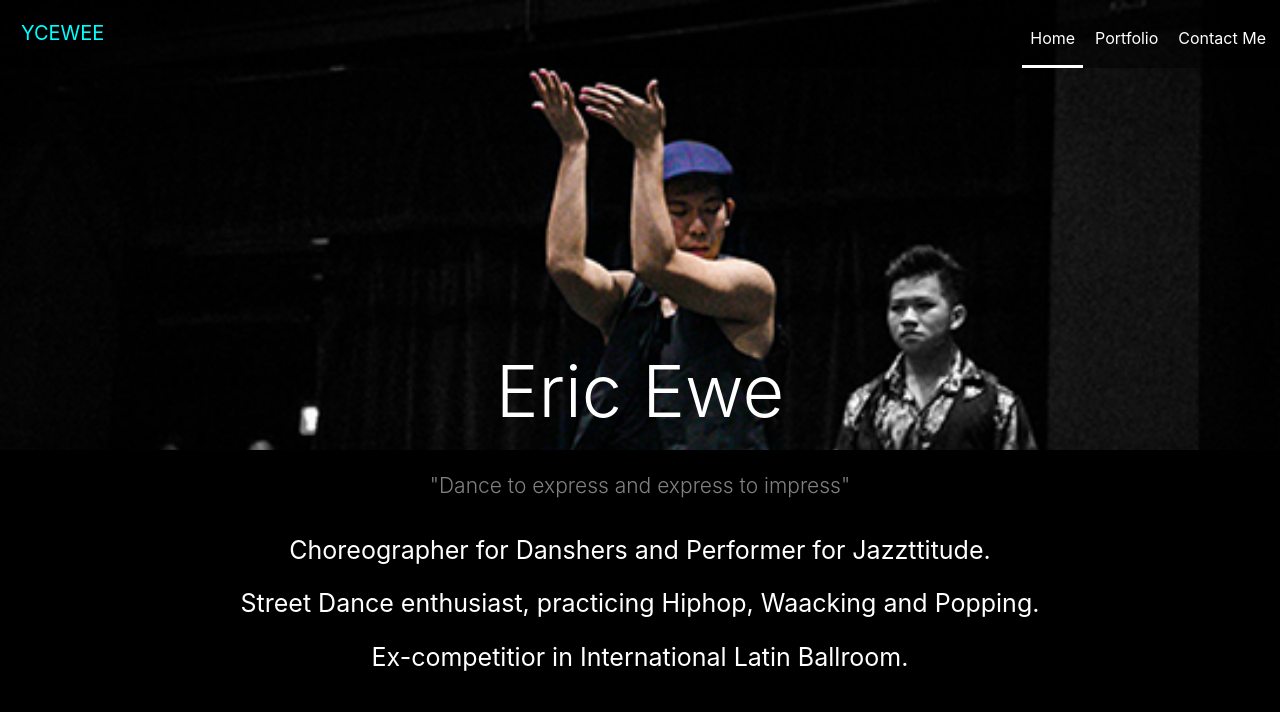
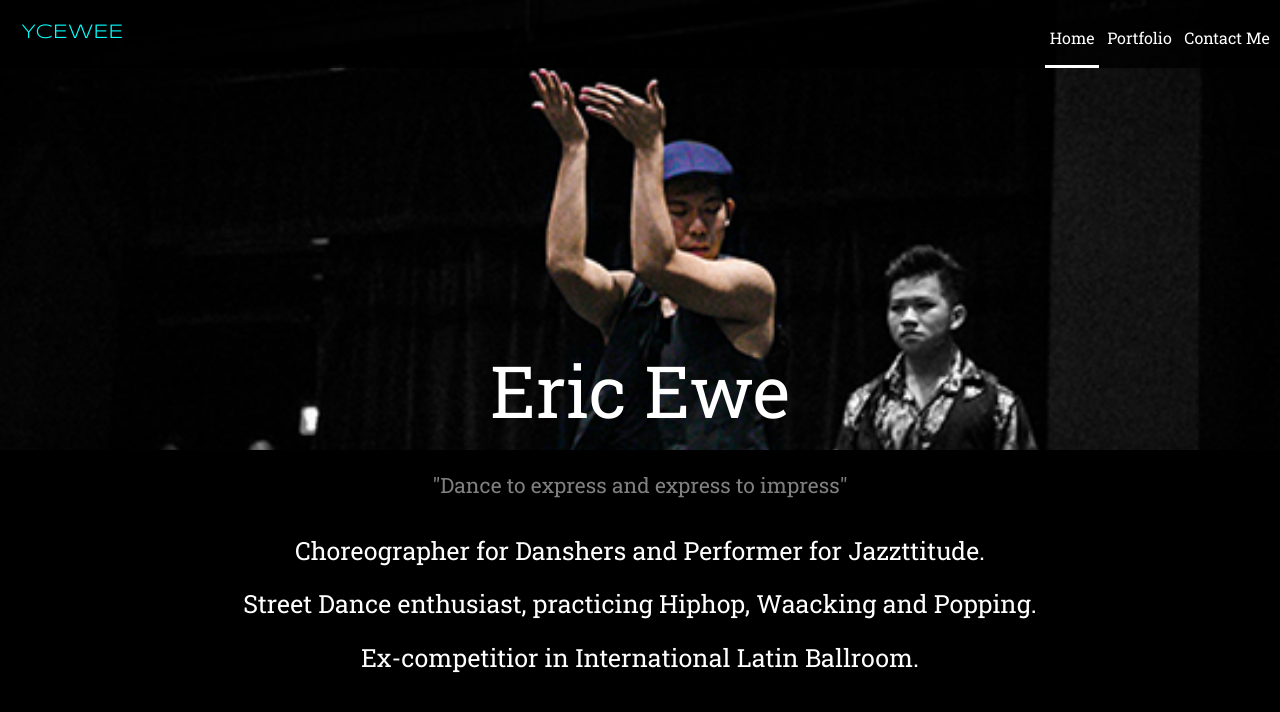
Before and after one commit to ycewe/CS3240-Boostrap-Lab, a website: page app/index.html in a window 1280 px wide. Drawn offline with nearby package versions, Linux system fonts and the light colour scheme.

Commit message:
Change font and final touches

```diff
--- a/app/index.html
+++ b/app/index.html
@@ -5,6 +5,7 @@
       <meta name="viewport" content="width=device-width, initial-scale=1.0">
       <link href="resources/css/bootstrap.css" rel="stylesheet">
       <link href="resources/css/main.css" rel="stylesheet">
+      <link href="https://fonts.googleapis.com/css?family=Roboto+Slab|Syncopate" rel="stylesheet">
     </head>
     <body>
       <nav id="header" class="navbar navbar-toggleable-md navbar-light fixed-top">
--- a/app/resources/css/main.css
+++ b/app/resources/css/main.css
@@ -1,5 +1,6 @@
 body {
   background-color: black;
+  font-family: 'Roboto Slab', serif;
 }
 
 #page-body {
@@ -14,7 +15,7 @@ body {
 }
 
 #header {
-  background-color: rgba(0, 0, 0, 0.5);
+  background-color: rgba(0, 0, 0, 0.8);
   padding-bottom: 0;
   padding-left: 6px;
   padding-right: 6px;
@@ -119,14 +120,18 @@ body {
 }
 
 #clear-form {
-  margin-top: 10px;
   padding-left: 28px;
   padding-right: 28px;
+}
+
+#submit-form, #clear-form {
+  margin: 5px;
 }
 
 .navbar-brand {
   padding-left: 10px;
   margin-bottom: 10px;
+  font-family: 'Syncopate', sans-serif;
 }
 
 .navbar-light .navbar-brand, .navbar-light .navbar-toggler {
@@ -153,7 +158,7 @@ a {
 }
 
 .nav-link {
-  padding: 0.5em 0.5em;
+  padding: 0.5em 0.27em;
 }
 
 a:focus, a:hover {
```
Also changed, not shown: app/portfolio.html (+1 -1 lines).
